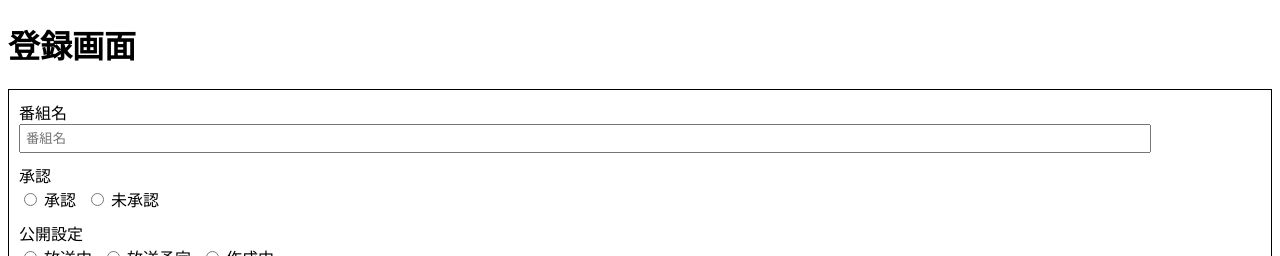
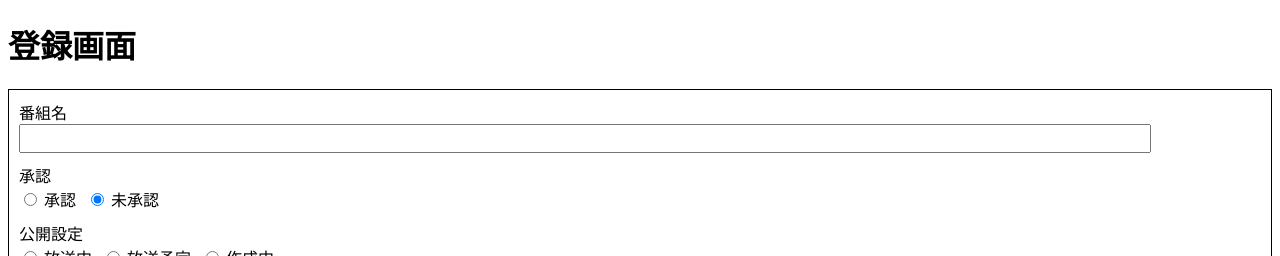
Before and after one commit to ishidakouki/-, a Next.js app in the folder React/Next/nextjs13/: page /create in a window 1280 px wide. Shown: the top 256 px of the page. Built offline with nearby package versions, Linux system fonts and the light colour scheme.

Commit message:
途中まで

```diff
--- a/React/Next/nextjs13/app/create/page.tsx
+++ b/React/Next/nextjs13/app/create/page.tsx
@@ -1,7 +1,51 @@
+"use client";
 import Link from "next/link";
 import "../css/create.css";
+import { useRecoilState} from 'recoil';
+import React, {useReducer} from 'react'
+import {programState} from "../state/programState";
+import { Program } from '../program/program';
 
 export default function page () {
+
+  const [program,setProgram] = useRecoilState(programState)
+
+  const reducer = (state:Program, action: { type: string; result: any }) :Program => {
+    //console.log(action.type)
+      switch (action.type){
+        //番組名
+        case 'SET_NAME':
+          return {...state,name:action.result}
+        //承認
+        case 'SET_APPROVAL':
+          return {...state,approval:action.result}
+        //公開設定
+        case 'SET_SITUATION':
+          return {...state,situation:action.result}
+        default:
+          return state
+      }
+    }
+
+  const lnitialProgram :Program = {
+    id: 1,
+    name: "",
+    approval: false,
+    situation: 0
+  }
+  //入力情報を保持する
+  const [createProgram, dispatch] = useReducer(reducer,lnitialProgram)
+
+  const submit = () => {
+    //programで更新
+    setProgram([createProgram])
+    console.log(program)
+  }
+
+  console.log(createProgram)
+
+  //TODO:ラジオボタンの初期表示がされない
+
   return (
     <>
       <h1>登録画面</h1>
@@ -9,34 +53,61 @@ export default function page () {
         <form>
           <div className="form-group">
             <label>番組名</label>
-            <input type="text" id="program-name" name="program-name" placeholder="番組名"/>
+            <input type="text" id="program-name" name="program-name"
+              onChange={(e) => dispatch(
+                {"type": "SET_NAME", "result": e.target.value}
+            )}
+            />
           </div>
+
           <div className="form-group">
             <label>承認</label>
             <div className="radio-group">
               <label>
-                <input type="radio" id="approval-1" name="approval" value="approved" /> 承認
+                <input type="radio" id="approval-1" name="approval" value="true"
+                //onChange={() => console.log(!createProgram.approval)}
+                onChange={() => dispatch(
+                  {"type": "SET_APPROVAL", "result": !createProgram.approval}
+              )}
+                checked={createProgram.approval}/> 承認
               </label>
               <label>
-                <input type="radio" id="approval-2" name="approval" value="unapproved" /> 未承認
+                <input type="radio" id="approval-2" name="approval" value="false"
+                onChange={() => dispatch(
+                  {"type": "SET_APPROVAL", "result": !createProgram.approval}
+              )}
+                checked={!createProgram.approval}/> 未承認
               </label>
             </div>
           </div>
+
           <div className="form-group">
             <label>公開設定</label>
             <div className="radio-group">
               <label >
-                <input type="radio" id="public-setting-1" name="public-setting" value="public"/> 放送中
+                <input type="radio" id="public-setting-1" name="public-setting" value="0"
+                onChange={() => dispatch(
+                  {"type": "SET_SITUATION", "result": 0}
+              )}
+                /> 放送中
               </label>
               <label >
-                <input type="radio" id="public-setting-2" name="public-setting" value="public"/> 放送予定
+                <input type="radio" id="public-setting-2" name="public-setting" value="10"
+                onChange={() => dispatch(
+                  {"type": "SET_SITUATION", "result": 10}
+              )}
+              /> 放送予定
               </label>
               <label >
-                <input type="radio" id="public-setting-3" name="public-setting" value="public"/> 作成中
+                <input type="radio" id="public-setting-3" name="public-setting" value="20"
+                onChange={() => dispatch(
+                  {"type": "SET_SITUATION", "result": 20}
+              )}
+              /> 作成中
               </label>
             </div>
           </div>
-          <button className="buttonSubmit" type="submit">登録</button>
+          <button className="buttonSubmit" type="submit" onClick={submit}>登録</button>
           <button className="buttonCancel" ><Link href="/">キャンセル</Link></button>
         </form>
       </div>
--- a/React/Next/nextjs13/app/css/index.css
+++ b/React/Next/nextjs13/app/css/index.css
@@ -23,7 +23,7 @@
 
 .search-table th:nth-child(1),
 .custom-table th:nth-child(1) {
-  width: 50px;
+  width: 70px;
 }
 
 .search-table th:nth-child(2),
--- a/React/Next/nextjs13/app/css/serach.css
+++ b/React/Next/nextjs13/app/css/serach.css
@@ -21,7 +21,7 @@
 }
 
 .search-table th:nth-child(1) {
-  width: 50px;
+  width: 70px;
 }
 
 .search-table th:nth-child(2) {
--- a/React/Next/nextjs13/app/page.tsx
+++ b/React/Next/nextjs13/app/page.tsx
@@ -3,7 +3,7 @@ import Index from "./component/index";
 import Search from "./component/search";
 import "./css/layput.css";
 
-export default function create () {
+export default function page () {
 
   return (
     <div>
--- a/React/Next/nextjs13/app/state/programState.ts
+++ b/React/Next/nextjs13/app/state/programState.ts
@@ -4,16 +4,8 @@ import { Program } from '../program/program'
 //programの状態を管理する
 export const programState = atom<Program[]>({
     key: "programState",
-    default: [{
-        id:0,
-        name: "番組0",
-        approval: false,
-        situation: 0
-    },
-    {
-        id:1,
-        name: "番組1",
-        approval: true,
-        situation: 10
-    }]
+    default: []
 })
+
+
+//TODO:次のidを算出する
```
Also changed, not shown: React/Next/nextjs13/app/component/index.tsx (+4 -4 lines).
